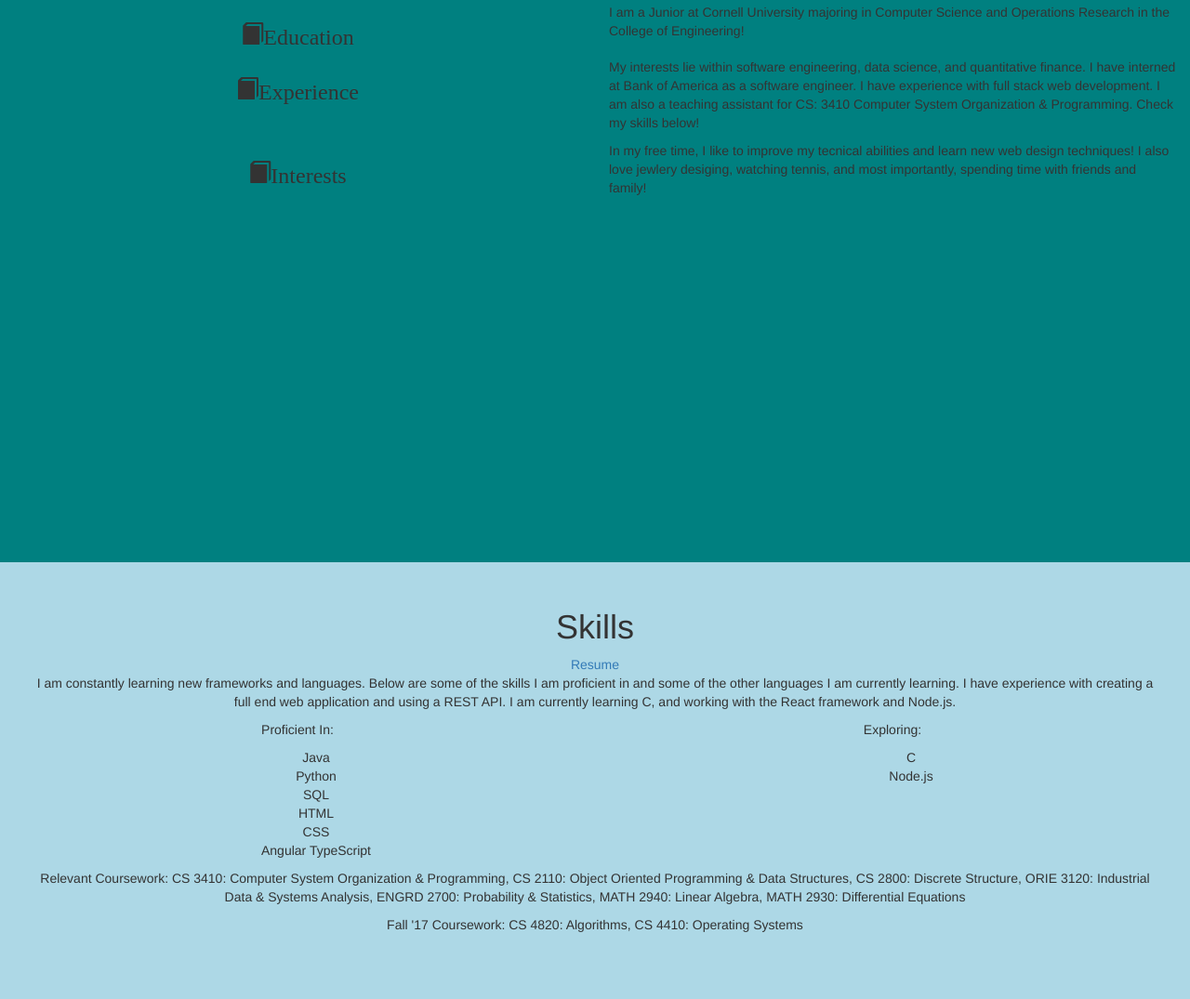
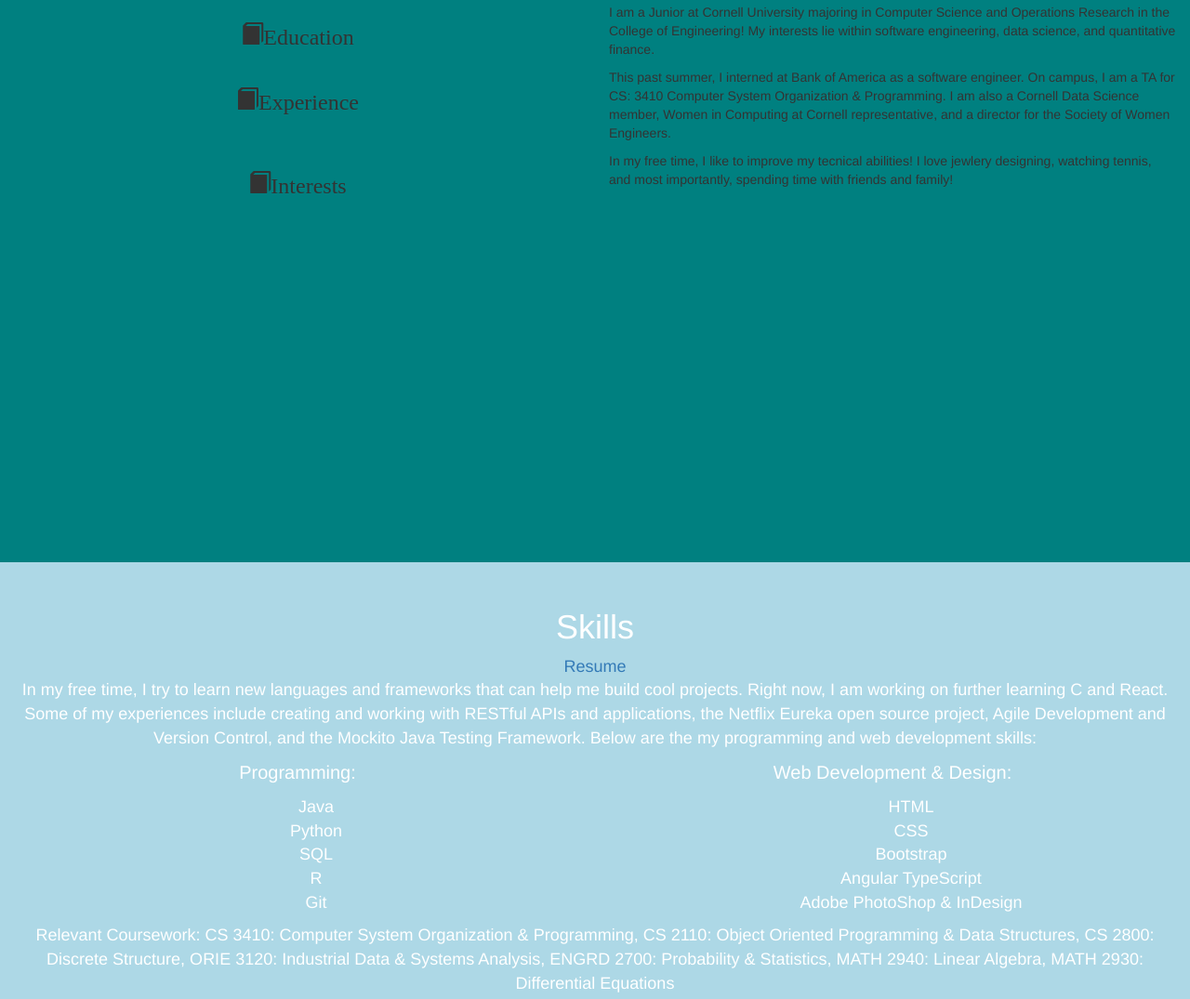
Before and after one commit to niharsidhu/PersonalWebsite, a website: page index.html in a window 1280 px wide. Shown: the part 995-2070 px from the top of the page at 93% size. Drawn offline with nearby package versions, Linux system fonts and the light colour scheme.

Commit message:
Updated content and formatting of about and skills sections

```diff
--- a/index.html
+++ b/index.html
@@ -38,6 +38,40 @@
 			</div>
 		</nav>
 	</div>
+
+	<!--
+	<div class="container-fluid aboutClass" id="about">
+		<div class="row">
+			<div class="col-sm-4">
+				<center>
+					<span aria-hidden="true" class="fa fa-linkedin" style="font-size:50px"></span>
+				</center>
+				<h3></h3>
+				<center>
+					<h3><a href="https://www.linkedin.com/in/nihar-sidhu-637703126/">LinkedIn</a></h3>
+				</center>
+			</div>
+			<div class="col-sm-4">
+				<center>
+					<span aria-hidden="true" class="fa fa-envelope" style="font-size:50px"></span>
+				</center>
+				<center>
+					<h3><a href="mailto:webmaster@example.com"> Email </a></h3>
+				</center>
+			</div>
+			<div class="col-sm-4">
+				<center>
+					<h3> Interests</h3>
+				</center>
+				<center>
+					<p>In my free time, I like to improve my technical abilities and learn new web design techniques! I also love jewlery desiging, watching tennis, and most importantly, spending time with friends and family!</p>
+				</center>
+			</div>
+		</div>
+	</div>
+	-->
+
+
 	<div class="container-fluid aboutClass" id="about">
 		<div class="col-sm-12">
 			<center>
@@ -52,7 +86,7 @@
 				</center>
 			</div>
 			<div class="col-sm-6">
-				<p>I am a Junior at Cornell University majoring in Computer Science and Operations Research in the College of Engineering!</p>
+				<p>I am a Junior at Cornell University majoring in Computer Science and Operations Research in the College of Engineering! My interests lie within software engineering, data science, and quantitative finance.</p>
 			</div>
 		</div>
 		<div class="row">
@@ -63,7 +97,7 @@
 				</center>
 			</div>
 			<div class="col-sm-6">
-				<p>My interests lie within software engineering, data science, and quantitative finance. I have interned at Bank of America as a software engineer. I have experience with full stack web development. I am also a teaching assistant for CS: 3410 Computer System Organization & Programming. Check my skills below!</p>
+				<p>This past summer, I interned at Bank of America as a software engineer. On campus, I am a TA for CS: 3410 Computer System Organization & Programming. I am also a Cornell Data Science member, Women in Computing at Cornell representative, and a director for the Society of Women Engineers. </p>
 			</div>
 		</div>
 		<div class="row">
@@ -74,42 +108,45 @@
 				</center>
 			</div>
 			<div class="col-sm-6">
-				<p>In my free time, I like to improve my tecnical abilities and learn new web design techniques! I also love jewlery desiging, watching tennis, and most importantly, spending time with friends and family!</p>
+				<p>In my free time, I like to improve my tecnical abilities! I love jewlery designing, watching tennis, and most importantly, spending time with friends and family!</p>
 			</div>
 		</div>
 	</div>
+
 	<div class="container-fluid skillsClass" id="skills">
-		<div class="col-sm-12">
+		<div class="row-sm-12 align-items-start">
 			<center>
 				<h1>Skills</h1><a href="image.jpeg">Resume</a>
-				<p>I am constantly learning new frameworks and languages. Below are some of the skills I am proficient in and some of the other languages I am currently learning. I have experience with creating a full end web application and using a REST API. I am currently learning C, and working with the React framework and Node.js.</p>
+				<p> In my free time, I try to learn new languages and frameworks that can help me build cool projects. Right now, I am working on further learning C and React. Some of my experiences include creating and working with RESTful APIs and applications, the Netflix Eureka open source project, Agile Development and Version Control, and the Mockito Java Testing Framework. Below are the my programming and web development skills:
 			</center>
 		</div>
-		<div class="row">
+		<div class="row align-items-center">
 			<div class="col-sm-6">
 				<center>
-					<p>Proficient In:</p>
-					<ul>
+					<p id = "skillsHeader">Programming:</p>
+					<ul id = "skills">
 						<li>Java</li>
 						<li>Python</li>
 						<li>SQL</li>
-						<li>HTML</li>
-						<li>CSS</li>
-						<li>Angular TypeScript</li>
+						<li>R</li>
+						<li>Git</li>
 					</ul>
 				</center>
 			</div>
 			<div class="col-sm-6">
 				<center>
-					<p>Exploring:</p>
+					<p id = "skillsHeader">Web Development & Design:</p>
 					<ul>
-						<li>C</li>
-						<li>Node.js</li>
+						<li>HTML</li>
+						<li>CSS</li>
+						<li>Bootstrap</li>
+						<li>Angular TypeScript</li>
+						<li> Adobe PhotoShop & InDesign </li>
 					</ul>
 				</center>
 			</div>
 		</div>
-		<div class="col-sm-12">
+		<div class="row-sm-12 align-items-end">
 			<center>
 				<p>Relevant Coursework: CS 3410: Computer System Organization & Programming, CS 2110: Object Oriented Programming & Data Structures, CS 2800: Discrete Structure, ORIE 3120: Industrial Data & Systems Analysis, ENGRD 2700: Probability & Statistics, MATH 2940: Linear Algebra, MATH 2930: Differential Equations</p>
 			</center>
@@ -118,6 +155,7 @@
 			</center>
 		</div>
 	</div>
+
 	<div class="container-fluid contactClass" id="contact">
 		<div class="row">
 			<div class="col-sm-12">
--- a/style.css
+++ b/style.css
@@ -33,3 +33,13 @@ html, body {
 ul {
   list-style-type: none;
 }
+
+#skillsHeader{
+	font-size: 20px;
+	color: white;
+}
+
+#skills{
+	font-size: 18px;
+	color: white;
+}
```
